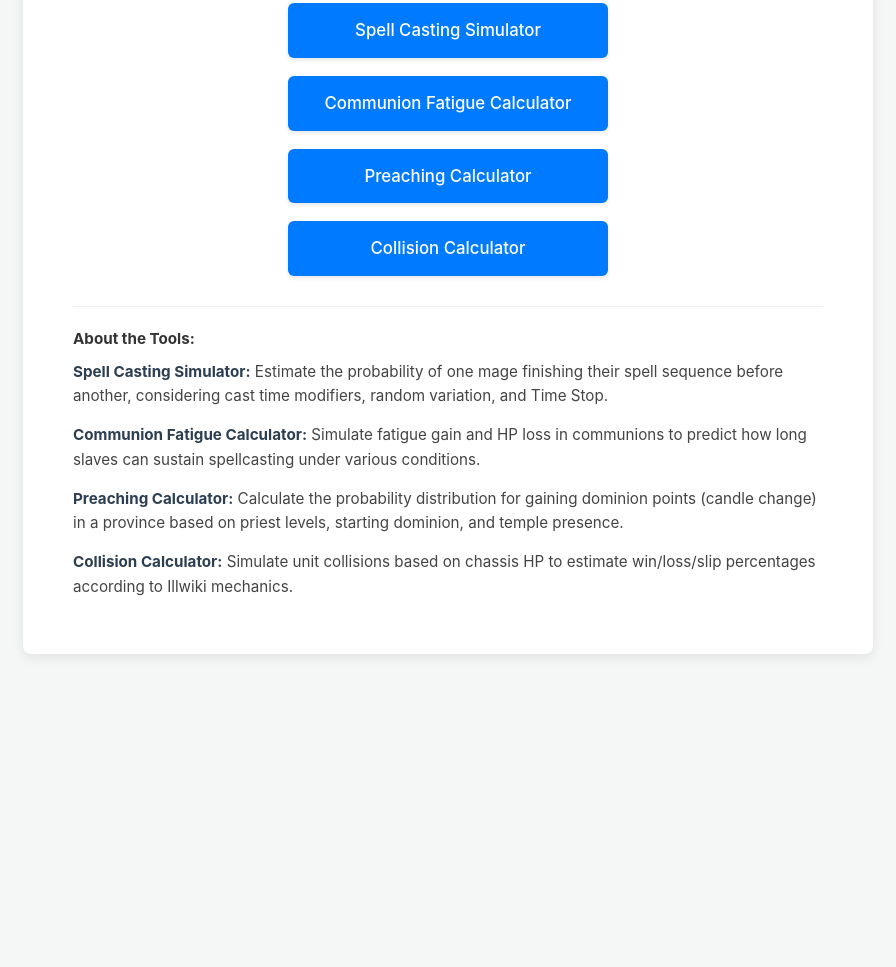
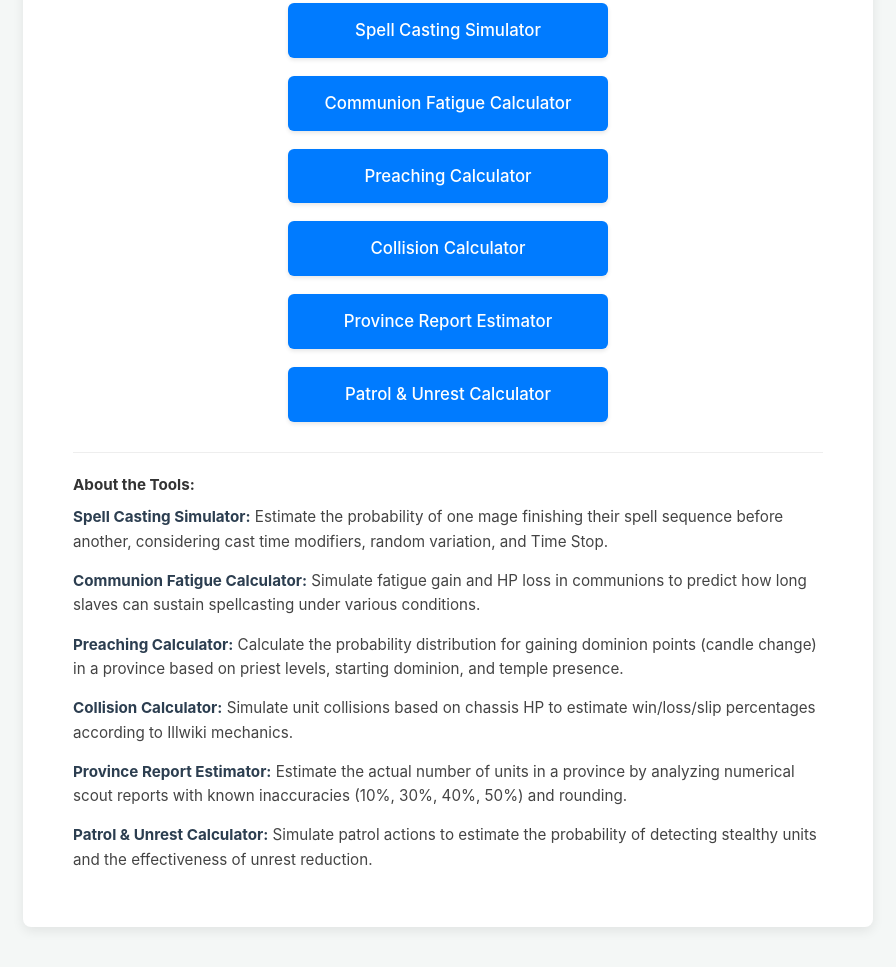
Before and after one commit to devnada0/dominions-utilities, a plain HTML site: page index.html in a window 1280 px wide. Shown: the part 218-1185 px from the top of the page, without its empty margins (192-1088 px from the left). Before the commit the page ends 912 px from the top, so only its background shows below. Drawn offline with Linux system fonts and the light colour scheme.

Commit message:
Update index.html

```diff
--- a/index.html
+++ b/index.html
@@ -123,27 +123,33 @@
 
     <ul class="utilities-list">
       <li>
-        <!-- Icon span removed -->
         <a href="spell-casting-simulator/cast-times.html" class="utility-button">
           Spell Casting Simulator
         </a>
       </li>
       <li>
-        <!-- Icon span removed -->
         <a href="communion-fatigue-calculator/communion-fatigue-calculator.html" class="utility-button">
           Communion Fatigue Calculator
         </a>
       </li>
       <li>
-        <!-- Icon span removed -->
         <a href="preaching-calculator/preaching-calculator.html" class="utility-button">
           Preaching Calculator
         </a>
       </li>
       <li>
-        <!-- Icon span removed -->
         <a href="collision-calculator/collision-calculator.html" class="utility-button">
            Collision Calculator
+        </a>
+      </li>
+      <li>
+        <a href="province-report-estimator/province-report-estimator.html" class="utility-button">
+          Province Report Estimator
+        </a>
+      </li>
+      <li>
+        <a href="patrol-calculator/patrol-calculator.html" class="utility-button">
+          Patrol & Unrest Calculator
         </a>
       </li>
       <!-- Future tools go here -->
@@ -163,6 +169,12 @@
         <p>
             <strong>Collision Calculator:</strong> Simulate unit collisions based on chassis HP to estimate win/loss/slip percentages according to Illwiki mechanics.
         </p>
+        <p>
+            <strong>Province Report Estimator:</strong> Estimate the actual number of units in a province by analyzing numerical scout reports with known inaccuracies (10%, 30%, 40%, 50%) and rounding.
+        </p>
+        <p>
+            <strong>Patrol & Unrest Calculator:</strong> Simulate patrol actions to estimate the probability of detecting stealthy units and the effectiveness of unrest reduction.
+        </p>
     </div>
 
   </div> <!-- End container -->
```
